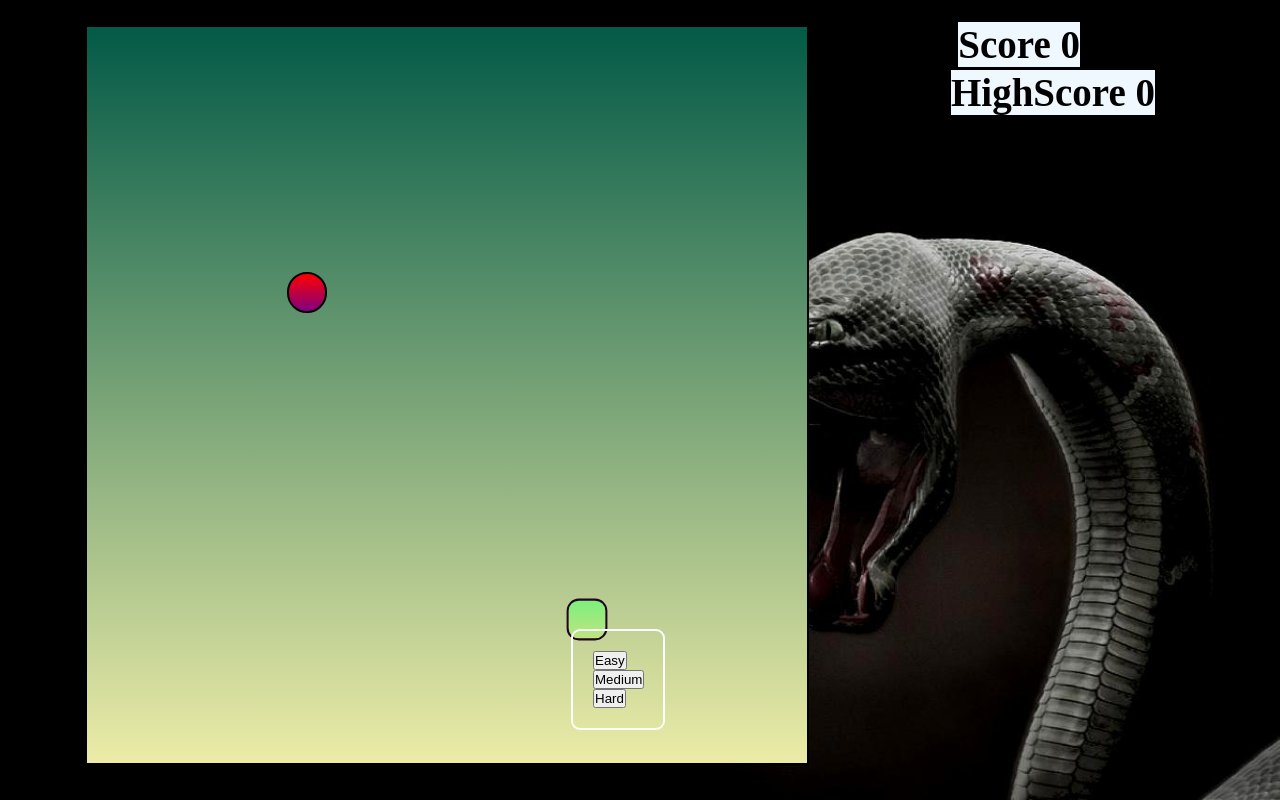
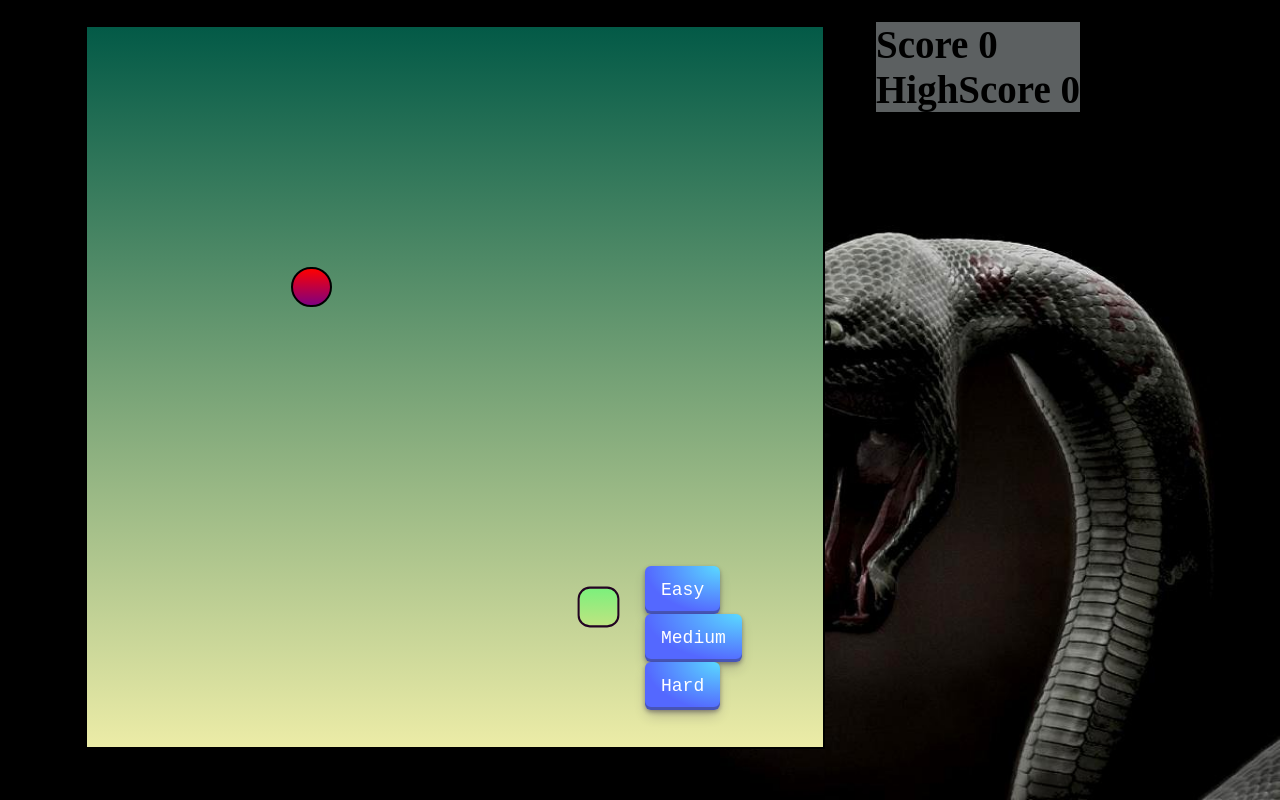
Before and after one commit to Kunal0612/Snake-Game, a plain HTML site: page index.html in a window 1280 px wide. Drawn offline with Linux system fonts and the light colour scheme; a web font is replaced by a local one.

Commit message:
Highscore fixed

```diff
--- a/css/style.css
+++ b/css/style.css
@@ -14,21 +14,20 @@
     align-items: center;
 }
 
-#scoreBox{
-    background-color: aliceblue;
+.scores{
+    background-color: rgb(92, 96, 97);
     position: absolute;
     top: 22px;
     right: 200px;
+}
+
+#scoreBox{
     font-size: 39px;
     font-weight: bold;
     font-family: 'New Tegomin', serif;
 }
 
 #hiscoreBox{
-    background-color: aliceblue;
-    position: absolute;
-    top: 70px;
-    right: 125px;
     font-size: 39px;
     font-weight: bold;
     font-family: 'New Tegomin', serif;
@@ -38,10 +37,8 @@
     width: 50px;
     position: absolute;
     bottom: 70px;
-    right: 600px;
+    right: 550px;
     margin:0 15px;
-    border:2px solid rgb(253, 255, 255);
-    border-radius: 9px;
     cursor: pointer;
 }
 
@@ -49,8 +46,8 @@
 
 #board{
     background: linear-gradient(rgb(3, 90, 71), rgb(236, 236, 167));
-    width: 90vmin;
-    height: 92vmin;
+    width: 92vmin;
+    height: 90vmin;
     position: absolute;
     top: 25px;
     left: 85px;
@@ -73,6 +70,53 @@
     border-radius: 15px;
 }
 
+
+/* CSS */
+.Button {
+  align-items: center;
+  appearance: none;
+  background-image: radial-gradient(100% 100% at 100% 0, #5adaff 0, #5468ff 100%);
+  border: 0;
+  border-radius: 6px;
+  box-shadow: rgba(45, 35, 66, .4) 0 2px 4px,rgba(45, 35, 66, .3) 0 7px 13px -3px,rgba(58, 65, 111, .5) 0 -3px 0 inset;
+  box-sizing: border-box;
+  color: #fff;
+  cursor: pointer;
+  display: inline-flex;
+  font-family: "JetBrains Mono",monospace;
+  height: 48px;
+  justify-content: center;
+  line-height: 1;
+  list-style: none;
+  overflow: hidden;
+  padding-left: 16px;
+  padding-right: 16px;
+  position: relative;
+  text-align: left;
+  text-decoration: none;
+  transition: box-shadow .15s,transform .15s;
+  user-select: none;
+  -webkit-user-select: none;
+  touch-action: manipulation;
+  white-space: nowrap;
+  will-change: box-shadow,transform;
+  font-size: 18px;
+}
+
+.Button:focus {
+  box-shadow: #3c4fe0 0 0 0 1.5px inset, rgba(45, 35, 66, .4) 0 2px 4px, rgba(45, 35, 66, .3) 0 7px 13px -3px, #3c4fe0 0 -3px 0 inset;
+}
+
+.Button:hover {
+  box-shadow: rgba(45, 35, 66, .4) 0 4px 8px, rgba(45, 35, 66, .3) 0 7px 13px -3px, #3c4fe0 0 -3px 0 inset;
+  transform: translateY(-2px);
+}
+
+.Button:active {
+  box-shadow: #3c4fe0 0 3px 7px inset;
+  transform: translateY(2px);
+}
+
 .food{
     background: linear-gradient(red, purple);
     border: .25vmin solid black;
--- a/index.html
+++ b/index.html
@@ -9,13 +9,15 @@
 </head>
 <body>
     <div class="body">
-        <div id="scoreBox">Score 0</div>
-        <div id="hiscoreBox">HighScore 0</div>
+        <div class="scores">
+            <div id="scoreBox">Score 0</div>
+            <div id="hiscoreBox">HighScore 0</div>
+        </div>
         <div id="board"></div>
         <div class="row">
-            <button id="easyButton">Easy</button>
-            <button id="mediumButton">Medium</button>
-            <button id="hardButton">Hard</button>
+            <button class = "Button" id="easyButton">Easy</button>
+            <button class = "Button" id="mediumButton">Medium</button>
+            <button class = "Button" id="hardButton">Hard</button>
         </div>
     </div>
 </body>
--- a/js/index.js
+++ b/js/index.js
@@ -8,6 +8,7 @@ let medium=12;
 let hard = 20;
 let speed=12;
 let score = 0;
+let hiscoreval=0;
 let lastPaintTime = 0;
 let snakeArr = [
     {x: 13, y: 15}
@@ -18,6 +19,8 @@ food = {x: 6, y: 7};
 const easyButton = document.getElementById('easyButton');
 const mediumButton = document.getElementById('mediumButton');
 const hardButton = document.getElementById('hardButton');
+const hiscoreBox = document.getElementById('hiscoreBox');
+const scoreBox = document.getElementById('scoreBox');
 easyButton.addEventListener('click', function() {
     speed=easy;
 });
@@ -64,29 +67,32 @@ function gameEngine(){
         snakeArr = [{x: 13, y: 15}];
         musicSound.play();
         score = 0;
+        scoreBox.innerHTML = "Score: " + score;
     }
-
+    // if you have eaten the food the increase the score and regenarate the food
     if(snakeArr[0].y === food.y && snakeArr[0].x ===food.x){
         foodSound.play();
         score += 1;
         if(score>hiscoreval){
             hiscoreval = score;
-            localStorage.setItem("hiscore", JSON.stringify(hiscoreval));
+            localStorage.setItem("Highscore", JSON.stringify(hiscoreval));
             hiscoreBox.innerHTML = "HighScore: " + hiscoreval;
         }
         scoreBox.innerHTML = "Score: " + score;
         snakeArr.unshift({x: snakeArr[0].x + inputDir.x, y: snakeArr[0].y + inputDir.y});
         let a = 2;
-        let b = 16;
+        let b = 17;
         food = {x: Math.round(a + (b-a)* Math.random()), y: Math.round(a + (b-a)* Math.random())}
     }
-
+    // moving the snake
     for (let i = snakeArr.length - 2; i>=0; i--) {
         snakeArr[i+1] = {...snakeArr[i]};
     }
 
     snakeArr[0].x += inputDir.x;
     snakeArr[0].y += inputDir.y;
+
+    // Display the snake
 
     board.innerHTML = "";
     snakeArr.forEach((e, index)=>{
@@ -102,6 +108,8 @@ function gameEngine(){
         }
         board.appendChild(snakeElement);
     });
+
+    // display the food
 
     foodElement = document.createElement('div');
     foodElement.style.gridRowStart = food.y;
@@ -121,7 +129,7 @@ if(hiscore === null){
 }
 else{
     hiscoreval = JSON.parse(hiscore);
-    hiscoreBox.innerHTML = "HighScore: " + hiscore;
+    hiscoreBox.innerHTML = "HighScore: " + hiscoreval;
 }
 
 window.requestAnimationFrame(main);
```
